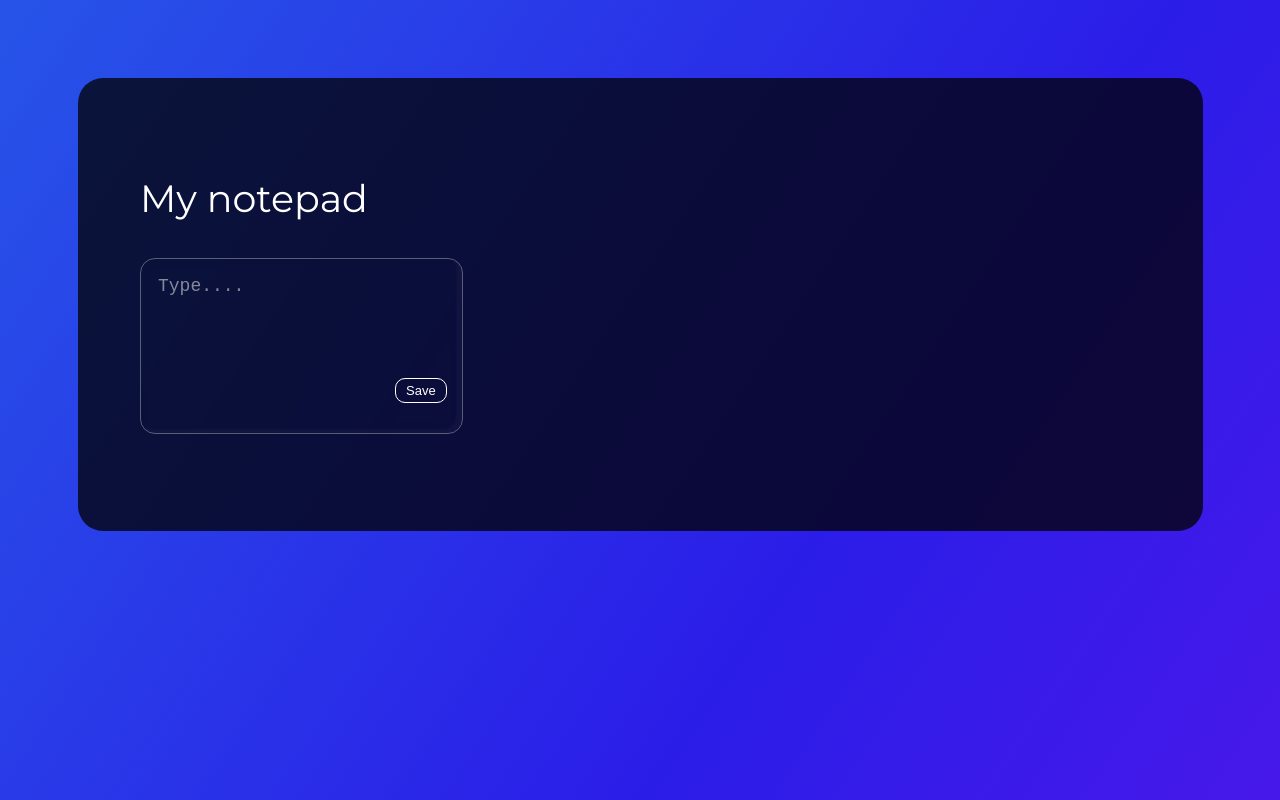
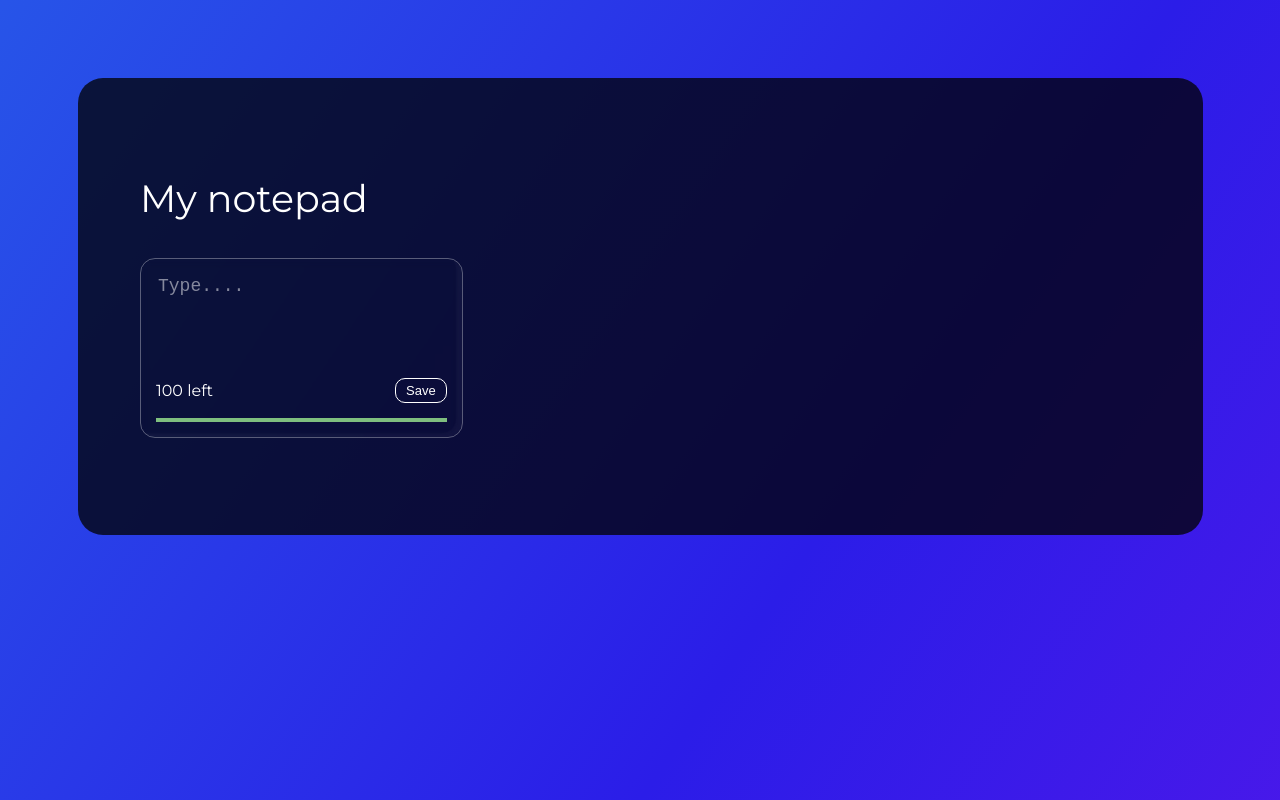
Before and after one commit to TheMariamE/notepad-project, a React (Vite) app: page / in a window 1280 px wide. Built offline with nearby package versions, Linux system fonts and the light colour scheme.

Commit message:
Added  progress line to note creation

```diff
--- a/src/components/css/Notepad.css
+++ b/src/components/css/Notepad.css
@@ -64,5 +64,10 @@
 }
 
 .note:has(.Mui-checked) {
-    background: rgb(0 128 0 / 50%);
+    background: rgb(0 128 0 / 85%);
+    border-color: rgb(0 128 0 / 85%);
 }
+
+.MuiLinearProgress-root span {
+    background-color: rgb(0 128 0 / 50%);
+}
--- a/src/components/notepad/CreateNote.jsx
+++ b/src/components/notepad/CreateNote.jsx
@@ -1,6 +1,10 @@
 import React from 'react';
+import LinearProgress from "@mui/material/LinearProgress";
 
-function CreateNote({ textHandler, saveHandler, inputText }) {
+function CreateNote({ textHandler, saveHandler, inputText }){
+//display character limit
+const charLimit = 100;
+const charLeft = charLimit - inputText.length;
   return (
     <div className="note" style={{ background: "rgba(255, 255, 255, 0)" }}>
       <textarea
@@ -11,9 +15,15 @@ function CreateNote({ textHandler, saveHandler, inputText }) {
         onChange={textHandler}
         maxLength="100"
       ></textarea>
-      <div className="note__footer" style={{ justifyContent: "flex-end" }}>
+      <div className="note__footer" style={{ justifyContent: "inherit" }}>
+        <span className="label">{charLeft} left</span>
         <button className="note__save" onClick={saveHandler}>Save</button>
       </div>
+      <LinearProgress
+        className="char__progress"
+        variant="determinate"
+        value={charLeft}
+      />
     </div>
   );
 }
--- a/src/components/notepad/Notes.jsx
+++ b/src/components/notepad/Notes.jsx
@@ -33,20 +33,19 @@ const Notes = () => {
     setNotes(filteredNotes);
   };
 
+  //apply the save and get functions using useEffect
+  //get the saved notes and add them to the array
+  useEffect(() => {
+    const notes = JSON.parse(localStorage.getItem("Notes"));
+    if (notes) {
+      setNotes(notes);
+    }
+  }, []);
+
   //saving data to local storage
   useEffect(() => {
     localStorage.setItem("Notes", JSON.stringify(notes));
   }, [notes]);
-
-  //apply the save and get functions using useEffect
-  //get the saved notes and add them to the array
-  useEffect(() => {
-    const data = JSON.parse(localStorage.getItem("Notes"));
-    if (data) {
-      setNotes(data);
-    }
-  }, []);
-
 
   return (
     <div className="notes">
```
